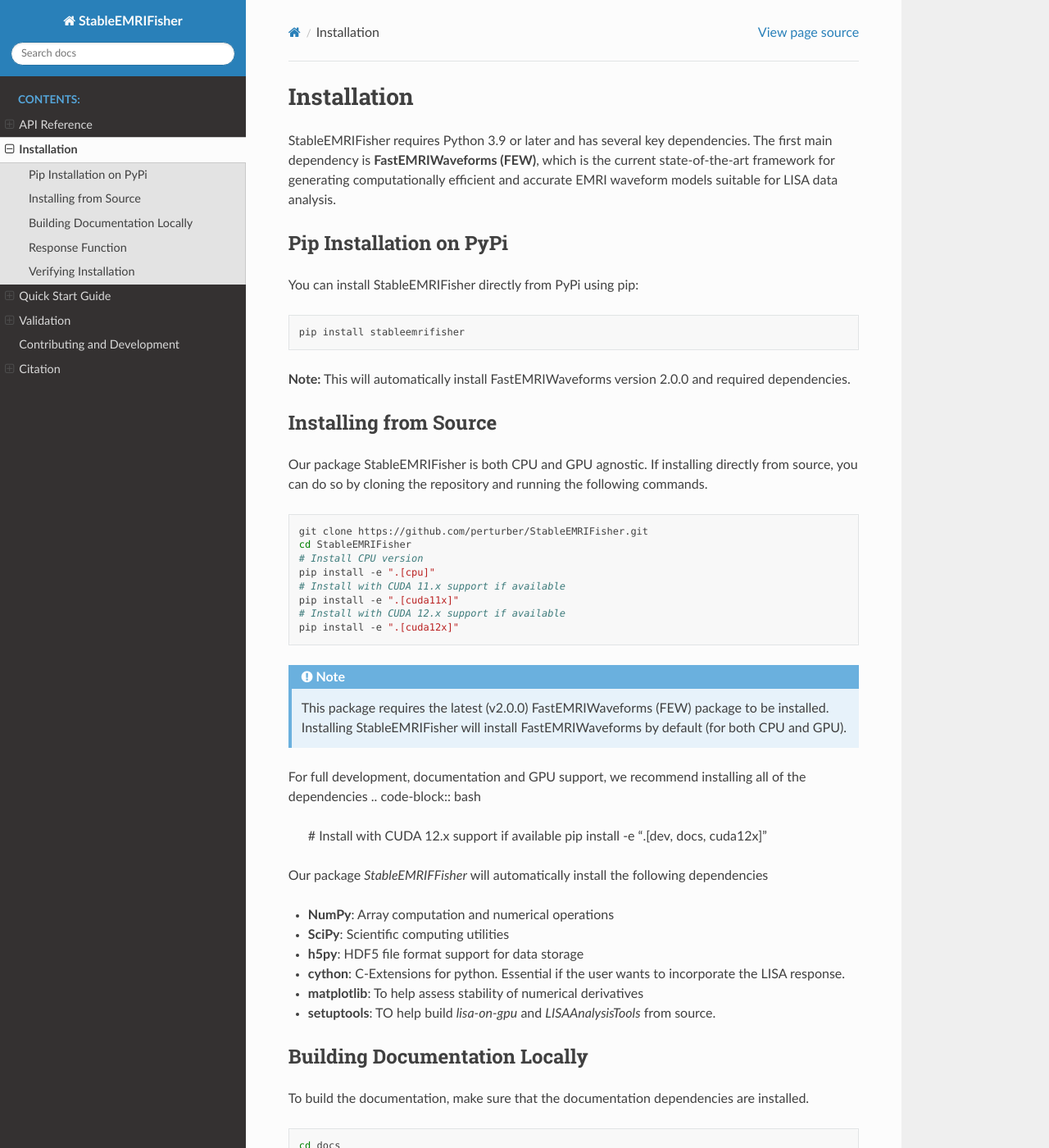
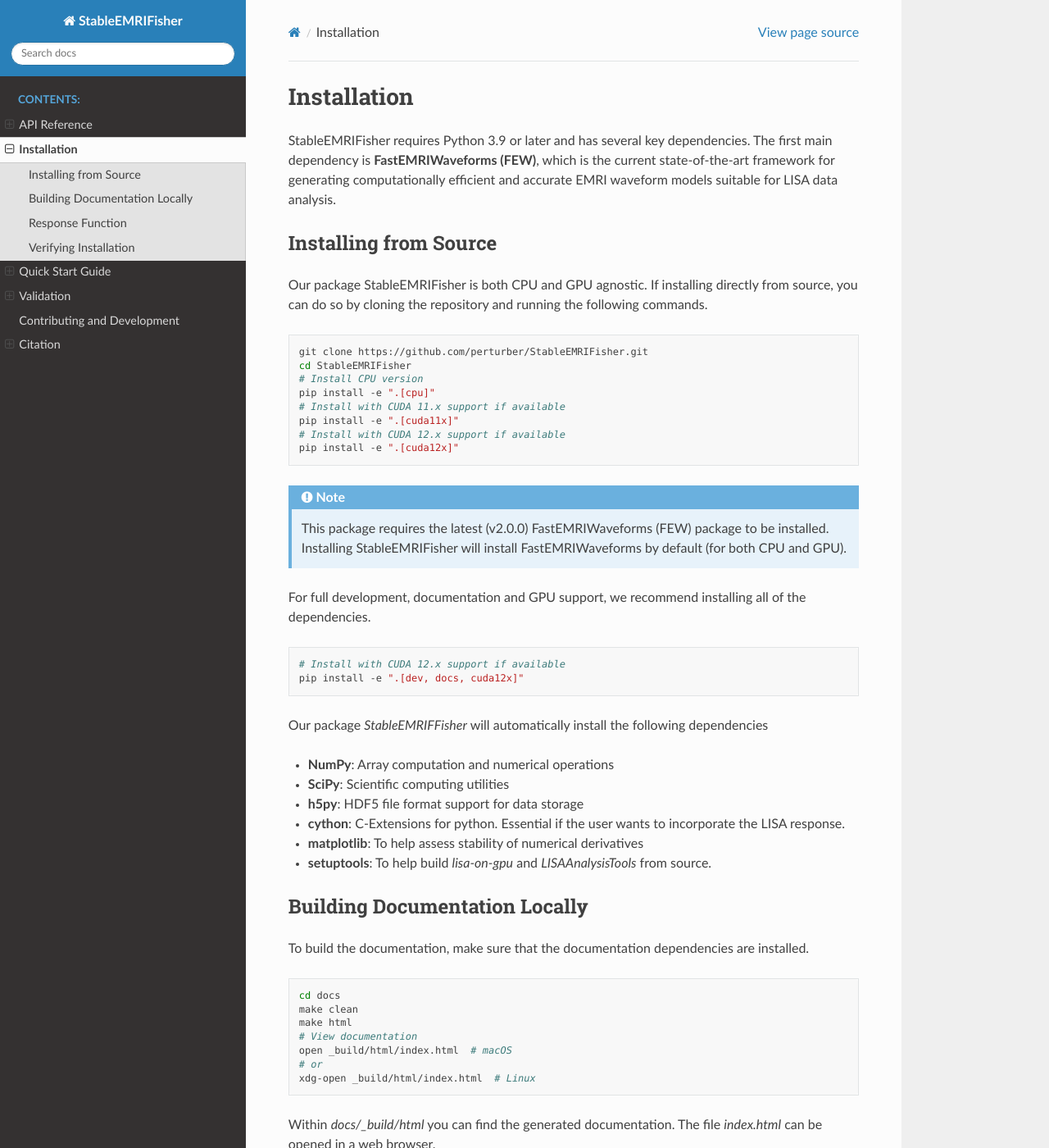
Before and after one commit to perturber/StableEMRIFisher, a Sphinx documentation site: the page built from docs/installation.rst, in a window 1280 px wide and 1400 px high. Shown: the whole window at 82% size. Built offline with Sphinx 7.4.7 and the Read the Docs theme 3.1.0, drawn with Linux system fonts in a browser that asks for light colours; pages that are not in the unit, such as notebooks, are missing from menus.

Commit message:
docs basic cleanup

```diff
--- a/docs/citation.rst
+++ b/docs/citation.rst
@@ -87,10 +87,10 @@
 
 StableEMRIFisher development has been supported by:
 
+* **National University of Singapore**: IT Research and Computing Group
+* **Institute for Mathematical Science, National University of Singapore**: Workshop on Mathematical Methods for the General Relativistic Two-Body Problem
+* **Centre National de la Recherche Scientifique (CNRS)**: Laboratoire des 2 Infinis - Toulouse scientific computing
 * **European Research Council**: ERC Consolidator Grant "NewNear" (Grant No. 864035)
-* **Mathematica methods workshop in Singapore**
-* **Centre National de la Recherche Scientifique (CNRS)**: Laboratoire des 2 Infinis - Toulouse scientific computing
-* **National University of Singapore**: Department of Physics
 
 Contributing
 ------------
--- a/docs/conf.py
+++ b/docs/conf.py
@@ -87,12 +87,12 @@
 
 # The name of an image file (relative to this directory) to place at the top
 # of the sidebar.
-html_logo = "_static/StableEMRIFisher_logo.png"
+html_logo = "_static/Default.png"
 
 # The name of an image file (within the static path) to use as favicon of the
 # docs.  This file should be a Windows icon file (.ico) - if you have a PNG
 # logo, you can convert it online or use it directly (browsers will handle PNG favicons)
-html_favicon = "_static/StableEMRIFisher_logo.png"
+html_favicon = "_static/abbrev.png"
 
 html_static_path = ["_static"]
 
--- a/docs/index.rst
+++ b/docs/index.rst
@@ -1,10 +1,10 @@
 StableEMRIFisher Documentation
 ==============================
 
-.. image:: _static/StableEMRIFisher_logo.png
+.. image:: _static/Default.png
    :align: center
-   :alt: StableEMRIFisher Logo
-   :width: 400px
+   :alt: abbrev
+   :width: 200px
 
 **Stable EMRI Fisher Matrix Calculator**
 
--- a/docs/installation.rst
+++ b/docs/installation.rst
@@ -7,17 +7,23 @@
 computationally efficient and accurate EMRI waveform models suitable for LISA
 data analysis.
 
-Pip Installation on PyPi
-~~~~~~~~~~~~~~~~~~~~~~~~~
+..
+   Pip Installation on PyPi
+..
+   ~~~~~~~~~~~~~~~~~~~~~~~~~
 
-You can install StableEMRIFisher directly from PyPi using pip:
+..
+   You can install StableEMRIFisher directly from PyPi using pip:
 
-.. code-block:: bash
+..
+   .. code-block:: bash
 
+..
    pip install stableemrifisher
 
-**Note:** This will automatically install FastEMRIWaveforms version 2.0.0 and required
-dependencies.
+..
+   **Note:** This will automatically install FastEMRIWaveforms version 2.0.0 and required
+   dependencies.
 
 Installing from Source
 ~~~~~~~~~~~~~~~~~~~~~~
@@ -40,7 +46,8 @@
    This package requires the latest (v2.0.0) FastEMRIWaveforms (FEW) package to be installed.
    Installing StableEMRIFisher will install FastEMRIWaveforms by default (for both CPU and GPU).
 
-For full development, documentation and GPU support, we recommend installing all of the dependencies
+For full development, documentation and GPU support, we recommend installing all of the dependencies.
+
 .. code-block:: bash
 
    # Install with CUDA 12.x support if available
@@ -53,7 +60,7 @@
 * **h5py**: HDF5 file format support for data storage
 * **cython**: C-Extensions for python. Essential if the user wants to incorporate the LISA response.
 * **matplotlib**: To help assess stability of numerical derivatives
-* **setuptools**: TO help build `lisa-on-gpu` and `LISAAnalysisTools` from source.
+* **setuptools**: To help build `lisa-on-gpu` and `LISAAnalysisTools` from source.
 
 Building Documentation Locally
 ~~~~~~~~~~~~~~~~~~~~~~~~~~~~~~
```
Also changed, not shown: docs/StableEMRIFisher_logopack/Default reversed.png (deleted), docs/StableEMRIFisher_logopack/Default.png (deleted), docs/StableEMRIFisher_logopack/abbrev-reversed.png (deleted), docs/StableEMRIFisher_logopack/abbrev.png (deleted), docs/StableEMRIFisher_logopack/boxy-reversed.png (deleted), docs/StableEMRIFisher_logopack/boxy.png (deleted), docs/StableEMRIFisher_logopack/textonly-reversed.png (deleted), docs/StableEMRIFisher_logopack/textonly.png (deleted), 1 other file.
